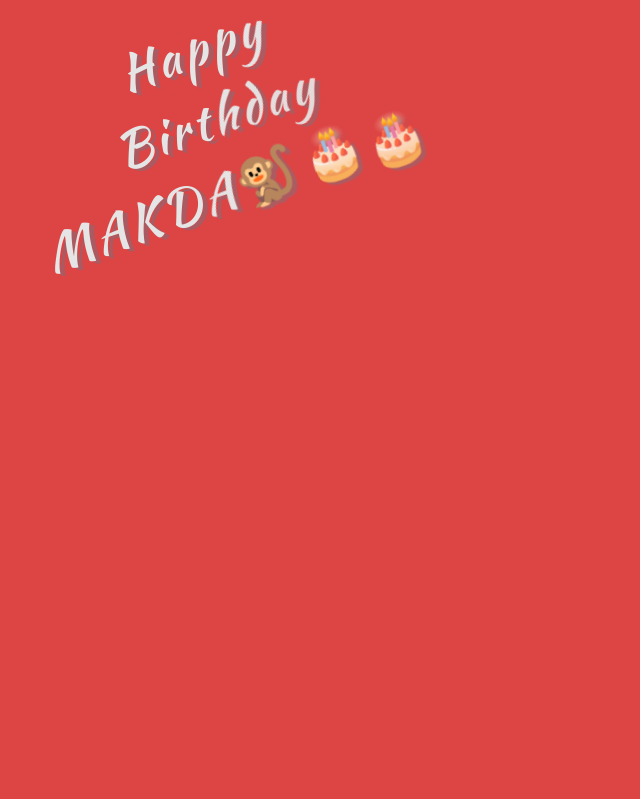
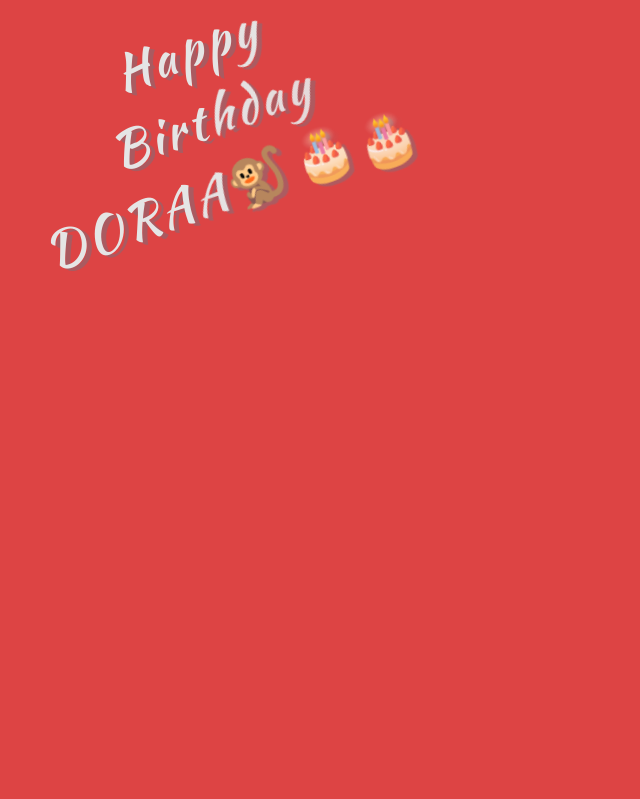
Before and after one commit to AlphaBeta07/dora, a plain HTML site: page index.html in a window 1280 px wide. Both pictures are taken after a click on the element 640 px from the left and 660 px from the top of the page. Shown: the top 799 px of the page, without its empty margins (0-640 px from the left). Drawn offline with Linux system fonts and the light colour scheme.

Commit message:
Update index.html

```diff
--- a/index.html
+++ b/index.html
@@ -55,10 +55,10 @@
             </div>
 
             <div class="row">
-                <span>M</span>
+                <span>D</span>
+                <span>O</span>
+                <span>R</span>
                 <span>A</span>
-                <span>K</span>
-                <span>D</span>
                 <span>A</span>
                 <span>🐒</span>
                 <span></span>
```
